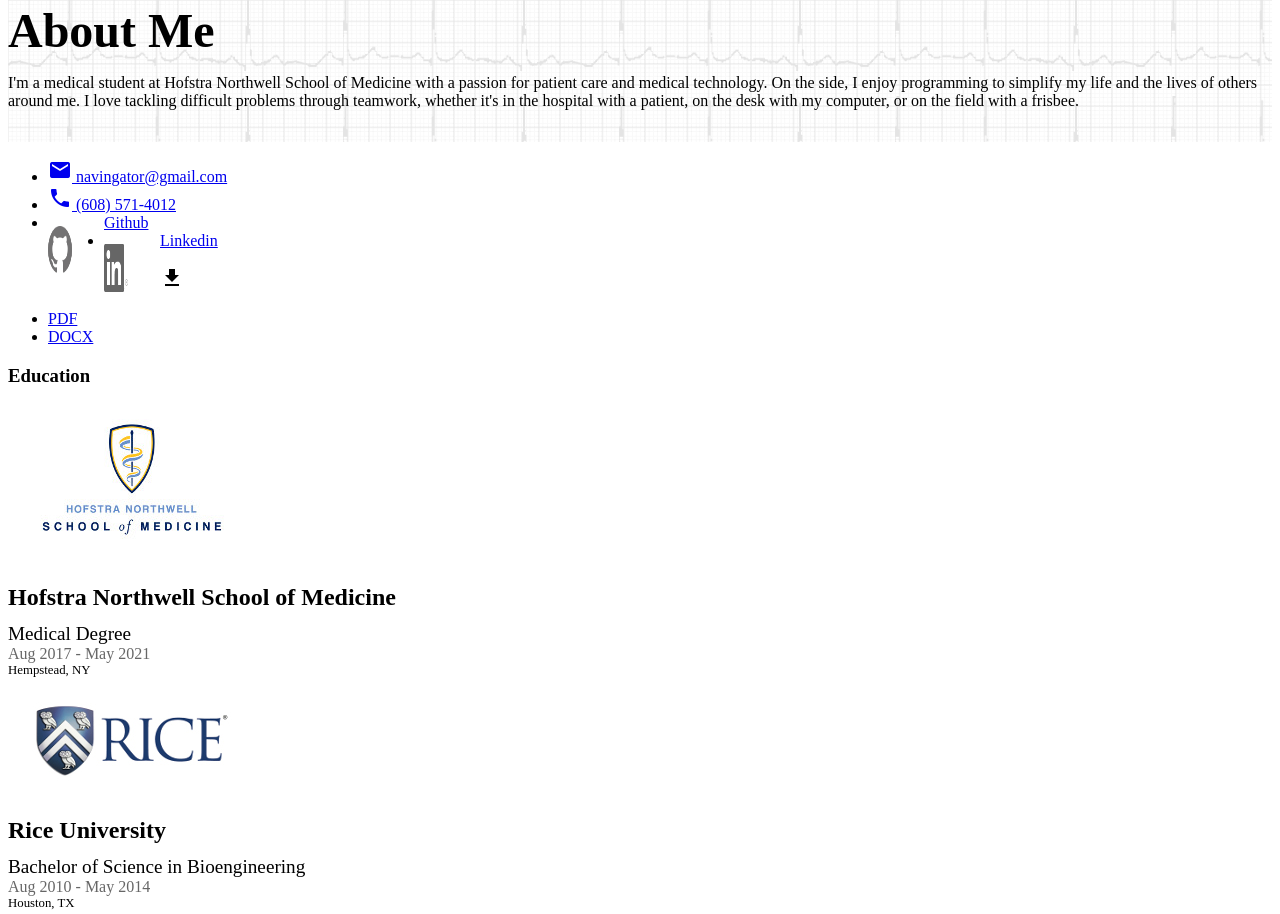
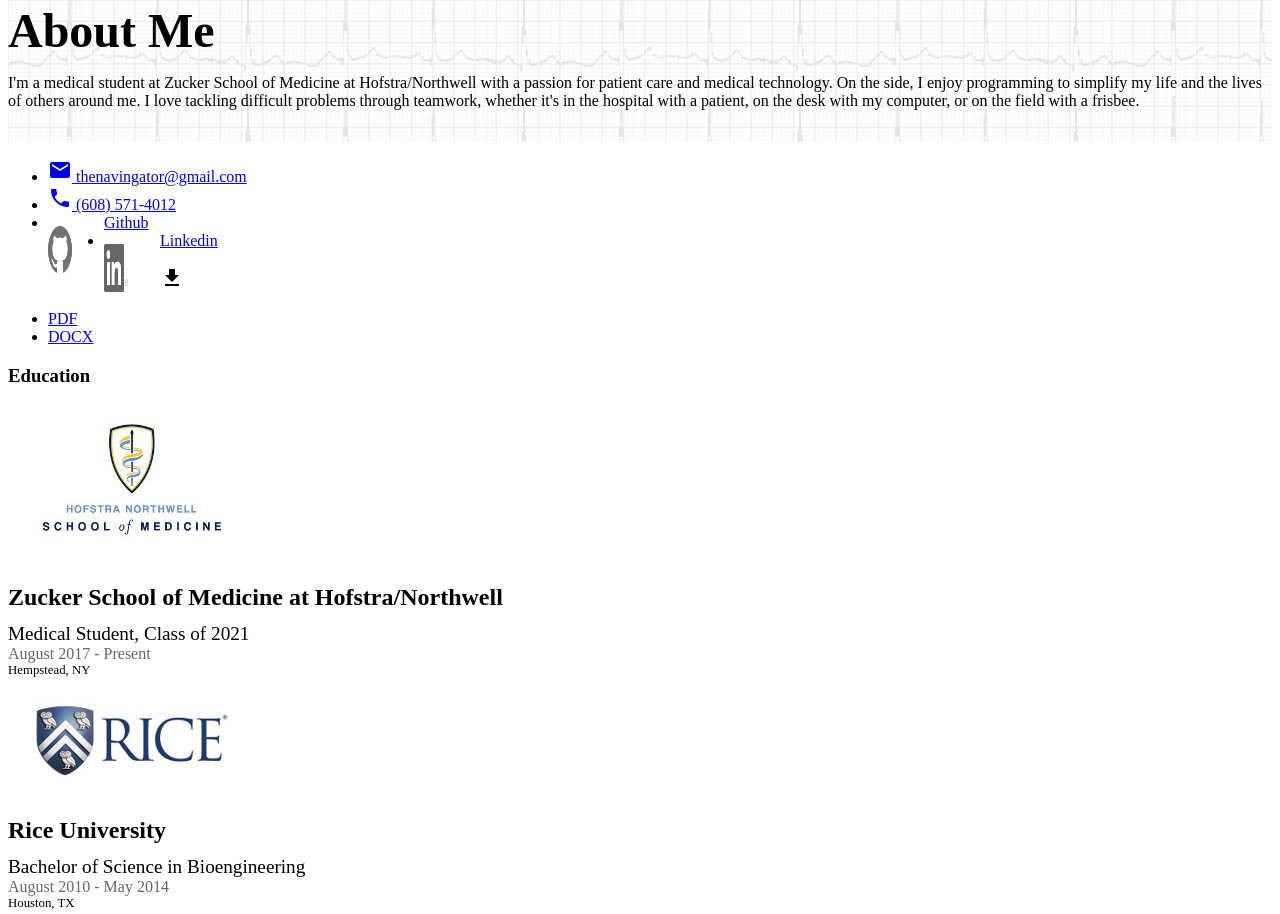
Before and after one commit to navingator/resume-website, a website built with webpack: page src/index.html in a window 1280 px wide. Shown: the part 453-1367 px from the top of the page. Built offline with nearby package versions, Linux system fonts and the light colour scheme.

Commit message:
Update SOM name.

```diff
--- a/src/index.html
+++ b/src/index.html
@@ -28,7 +28,7 @@
 
 					<!-- Dropdown for Contact Information-->
 					<ul id="contact-dropdown" class="dropdown-content">
-						<li><a href="mailto:navingator@gmail.com" target="_blank"><i class="material-icons">email</i> navingator@gmail.com</a></li>
+						<li><a href="mailto:thenavingator@gmail.com" target="_blank"><i class="material-icons">email</i> thenavingator@gmail.com</a></li>
 						<li><a href="tel:6085714012" target="_blank"><i class="material-icons">phone</i> (608) 571-4012</a></li>
 					</ul>
 				</div> <!-- nav-wrapper -->
@@ -40,7 +40,7 @@
 						</div>
 						<section id="about-me" class="col s12 m7 ml8 l9 xl9 center-on-small-only">
 							<h2>About Me</h2>
-							<div>I'm a medical student at Hofstra Northwell School of Medicine with a passion for patient care and medical technology. On the side, I enjoy programming to simplify my life and the lives of others around me. I love tackling difficult problems through teamwork, whether it's in the hospital with a patient, on the desk with my computer, or on the field with a frisbee.</div>
+							<div>I'm a medical student at Zucker School of Medicine at Hofstra/Northwell with a passion for patient care and medical technology. On the side, I enjoy programming to simplify my life and the lives of others around me. I love tackling difficult problems through teamwork, whether it's in the hospital with a patient, on the desk with my computer, or on the field with a frisbee.</div>
 						</section>
 					</div>
 				</div> <!-- nav-content -->
@@ -48,7 +48,7 @@
 
 			<!-- Mobile Nav -->
 			<ul id="nav-mobile" class="side-nav">
-				<li><a href="mailto:navingator@gmail.com" target="_blank"><i class="material-icons">email</i> navingator@gmail.com</a></li>
+				<li><a href="mailto:thenavingator@gmail.com" target="_blank"><i class="material-icons">email</i> thenavingator@gmail.com</a></li>
 				<li><a href="tel:6085714012" target="_blank"><i class="material-icons">phone</i> (608) 571-4012</a></li>
 				<li><a href="https://github.com/navingator" target="_blank"><img src="./assets/images/icons/GitHub-Mark-64px.png" height="24" width="24" class="nav-icon"> Github</a></li>
 				<li><a href="https://www.linkedin.com/in/navin-pathak/" target="_blank"><img src="./assets/images/icons/In-Black-48px-R.png" height="24" width="29" class="nav-icon"> Linkedin</a></li>
@@ -78,9 +78,9 @@
 									</div>
 									<div class="card-content">
 										<div class="resume-basic-info">
-											<h4>Hofstra Northwell School of Medicine</h4>
-											<div class="resume-position">Medical Degree</div>
-											<div class="resume-date">Aug 2017 - May 2021</div>
+											<h4>Zucker School of Medicine at Hofstra/Northwell</h4>
+											<div class="resume-position">Medical Student, Class of 2021</div>
+											<div class="resume-date">August 2017 - Present</div>
 											<div class="resume-location">Hempstead, NY</div>
 										</div>
 										<div class="resume-main-content">
@@ -98,7 +98,7 @@
 										<div class="resume-basic-info">
 											<h4>Rice University</h4>
 											<div class="resume-position">Bachelor of Science in Bioengineering</div>
-											<div class="resume-date">Aug 2010 - May 2014</div>
+											<div class="resume-date">August 2010 - May 2014</div>
 											<div class="resume-location">Houston, TX</div>
 										</div>
 										<div class="resume-main-content">
```
Also changed, not shown: 2 other files.
